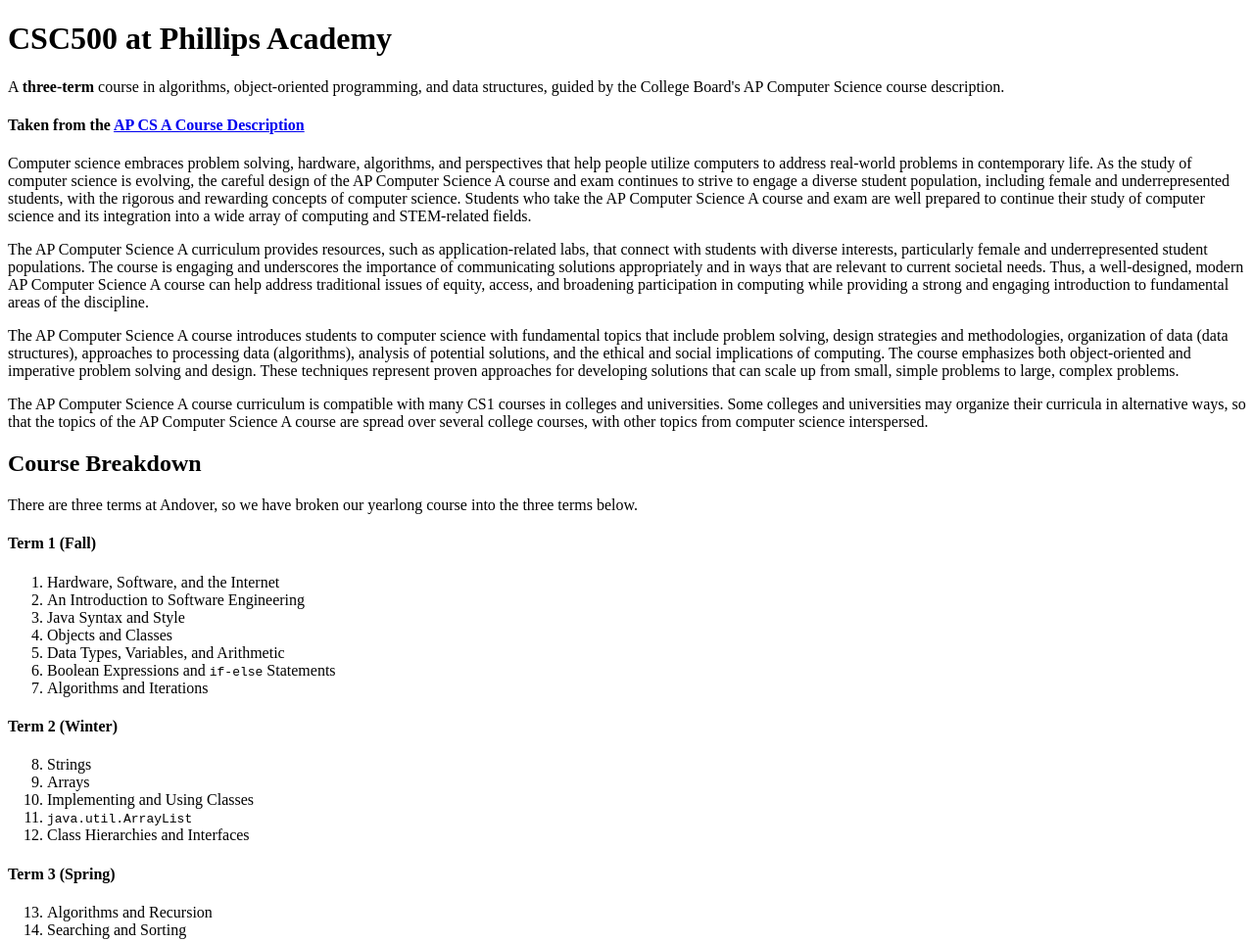
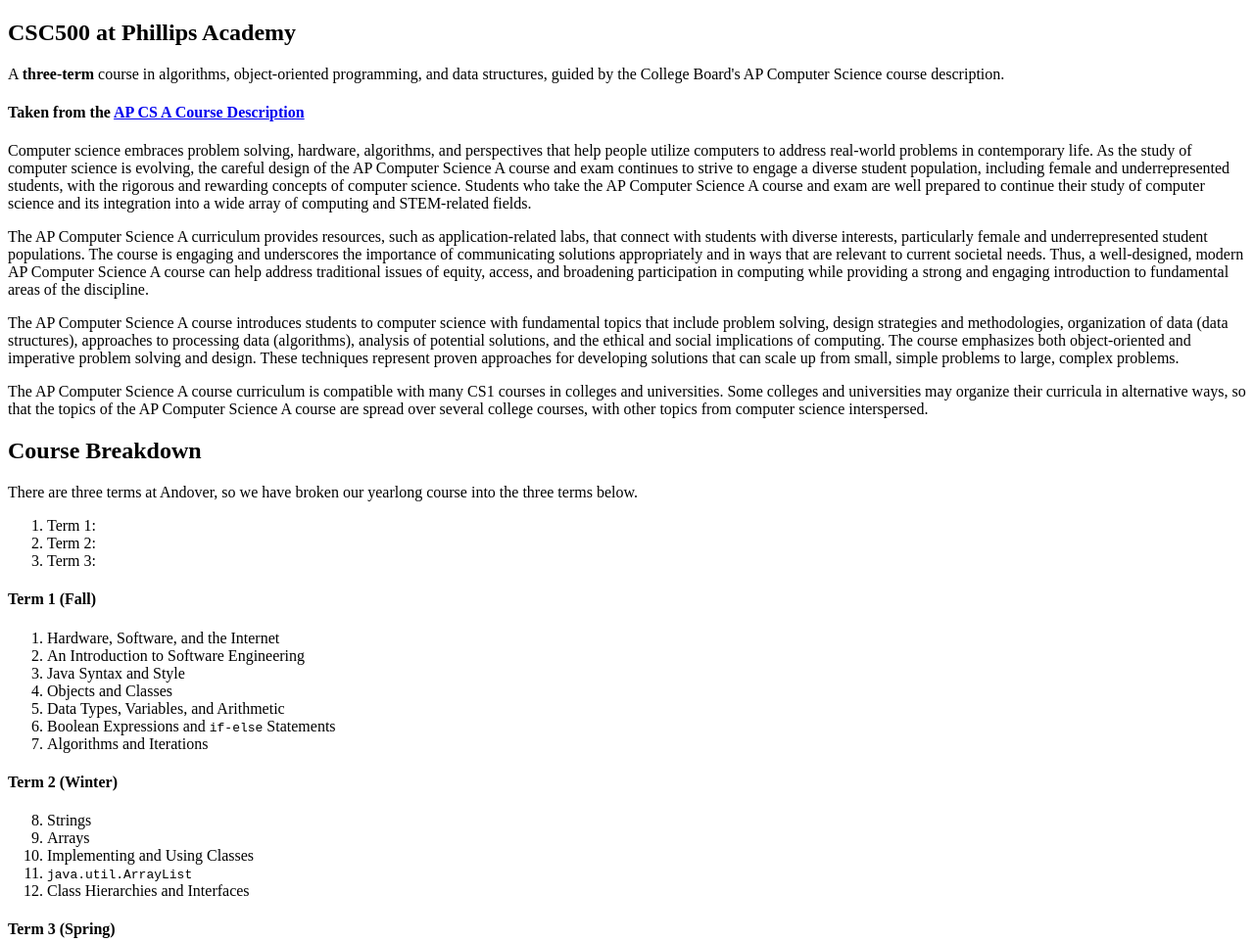
Before and after one commit to CindyXChen/CSC500A-Final-Project, a plain HTML site: page index.html in a window 1280 px wide. Shown: the top 962 px of the page at 98% size. Drawn offline with Linux system fonts and the light colour scheme.

Commit message:
Add list of terms
Hold index.html to index a list of terms, which will hold my later comments.

```diff
--- a/index.html
+++ b/index.html
@@ -3,14 +3,13 @@
 <head>
     <meta charset="utf-8" >
     <title>CSC500 at Phillips Academy</title>
-    <link rel="stylesheet" type="text/css" href="style.css"/>
     <meta name="description" content="A sample HTML/CSS example website to demonstrate to students what they can build"/>
     <meta name="keywords" content="HTML/CSS, web development, webdev, example website, students" />
     <meta name="robots" content="index,follow" />
 </head>
 <body>
   <div id="header">
-  <h1>CSC500 at Phillips Academy</h1>
+  <h2>CSC500 at Phillips Academy</h2>
   <p>
     A <strong> three-term </strong> course in algorithms, object-oriented programming, and data structures, guided by the College Board's AP Computer Science course description.
   </p>
@@ -36,6 +35,18 @@
   <p>
     There are three terms at Andover, so we have broken our yearlong course into the three terms below.
   </p>
+
+<ol>
+  <li>
+    Term 1:
+  </li>
+  <li>
+    Term 2:
+  </li>
+  <li>
+    Term 3:
+  </li>
+</ol>
 
   <h4> Term 1 (Fall)</h4>
   <ol>
```
